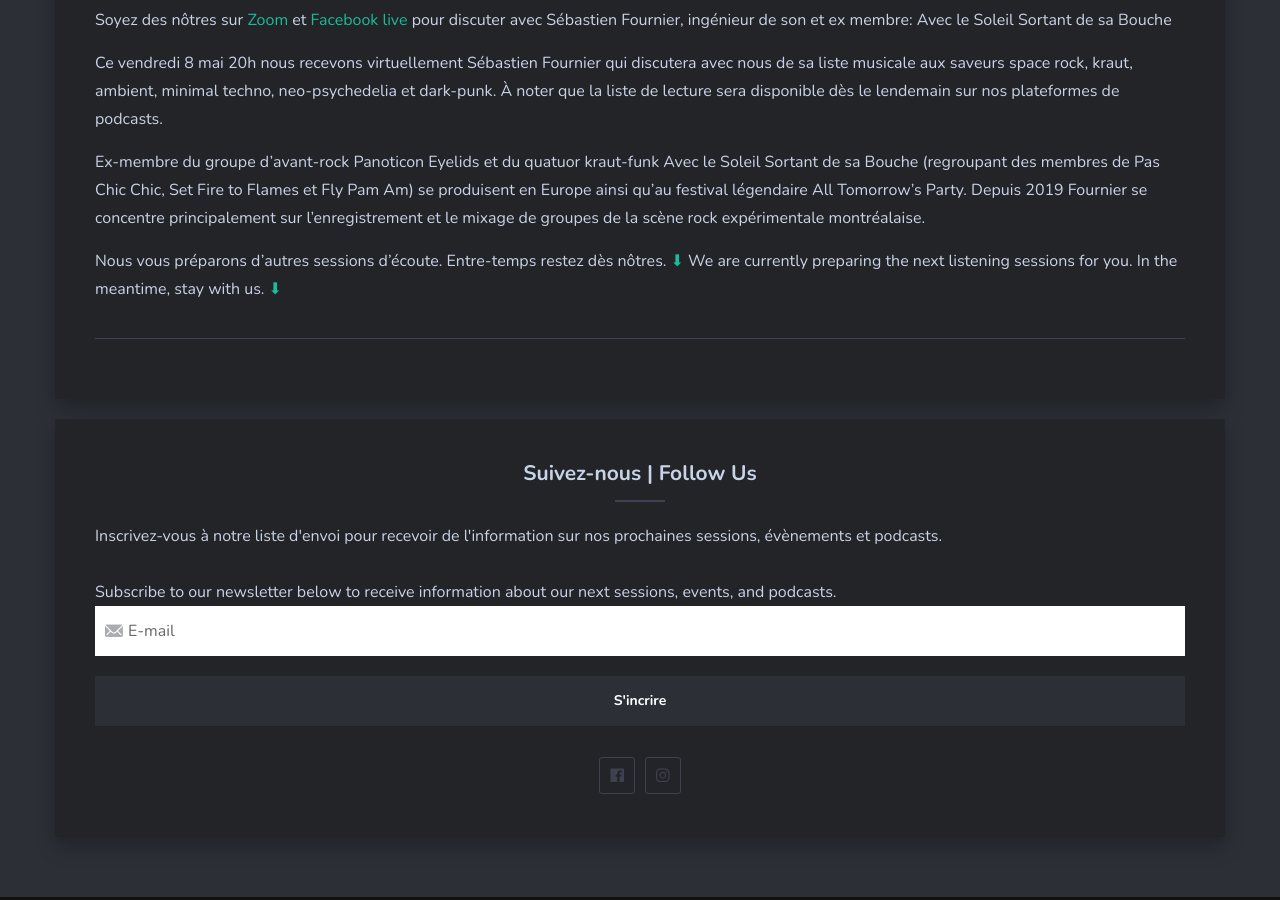
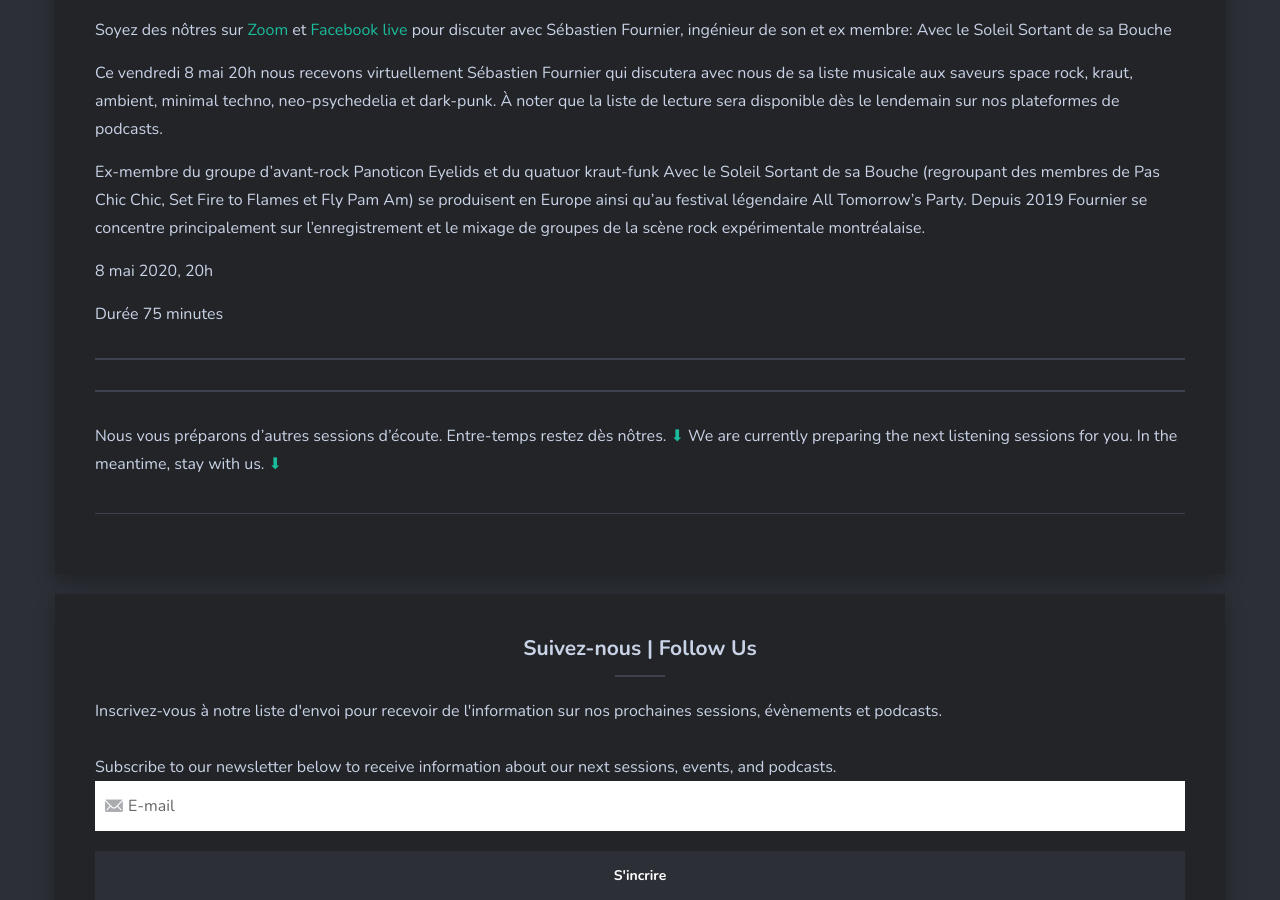
Before and after one commit to sessions-marteau/sessions-marteau-2.github.io, a Jekyll site: the page built from _pages/evenement-a-venir.md, in a window 1280 px wide and 900 px high, scrolled down 906 px. Built offline with Jekyll 4.4.1, drawn with Linux system fonts in a browser that asks for light colours; nearby versions of some CDN libraries.

Commit message:
Update evenement-a-venir.md

```diff
--- a/_pages/evenement-a-venir.md
+++ b/_pages/evenement-a-venir.md
@@ -1,14 +1,15 @@
 ---
 layout: post
 title: Événement a venir
-image: 2nd-SM_850204525888274432_o.jpg
+image: 5-Sebastien_Fournier.jpg
 permalink: /evenement-a-venir/
 dropdown: true
 ---
 
 
+<h2 style="text-align: center;">
 Zoom avec Sébastien Fournier + sa prescription musicale
-
+</h2>
 
 Soyez des nôtres sur <a href="https://sessionsmarteau.com/session-virtuelle"> Zoom
 </a> et <a href="https://www.facebook.com/sessionsmarteau/"> Facebook live
@@ -19,12 +20,20 @@
 Ex-membre du groupe d'avant-rock Panoticon Eyelids et du quatuor kraut-funk Avec le Soleil Sortant de sa Bouche (regroupant des membres de Pas Chic Chic, Set Fire to Flames et Fly Pam Am) se produisent en Europe ainsi qu'au festival légendaire All Tomorrow's Party. Depuis 2019 Fournier se concentre principalement sur l'enregistrement et le mixage de groupes de la scène rock expérimentale montréalaise.
 
 
+8 mai 2020, 20h
+
+Durée 75 minutes
+
+<!-- Sur Facebook: https://www.facebook.com/sessionsmarteau/ -->
 
 
 
 
 
 
+<hr>
+---
+
 Nous vous préparons d'autres sessions d'écoute. Entre-temps restez dès nôtres. <a href="https://gmail.us20.list-manage.com/subscribe/post?u=698e7b941cdf206ea63f5a5b7&id=0677e98a6a"> ⬇
 </a> We are currently preparing the next listening sessions for you. In the meantime, stay with us. <a href="https://gmail.us20.list-manage.com/subscribe/post?u=698e7b941cdf206ea63f5a5b7&id=0677e98a6a"> ⬇
 </a>
```
